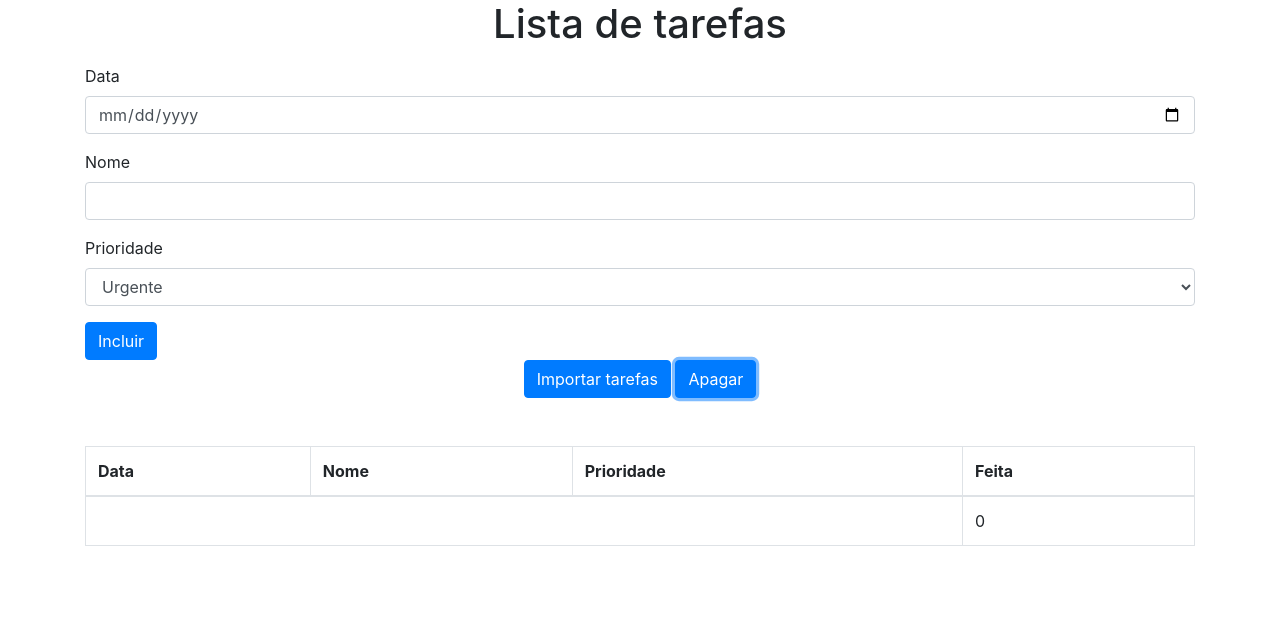
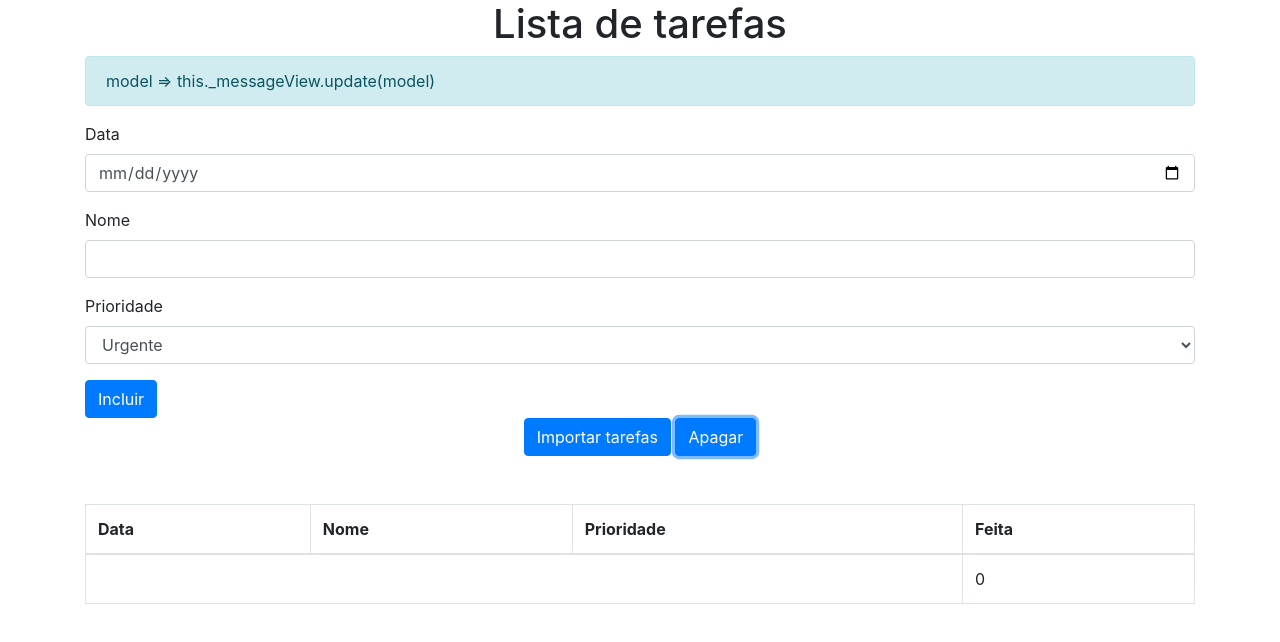
Before and after one commit to CarlosHMoreira/task-list, a plain HTML site: page client/index.html in a window 1280 px wide. Both pictures are taken after a click on the button "Apagar". Drawn offline with nearby package versions, Linux system fonts and the light colour scheme.

Commit message:
Add a view renderer in model constructor to update view without nedd cal method update

```diff
--- a/client/index.html
+++ b/client/index.html
@@ -43,7 +43,7 @@
         <button class="btn btn-primary text-center" type="button">
             Importar tarefas
         </button>
-        <button class="btn btn-primary text-center" type="button">
+        <button class="btn btn-primary text-center" type="button" onclick="negociacaoController.emptiesTaskList()">
             Apagar
         </button>
     </div>
--- a/client/js/app/controllers/TaskController.js
+++ b/client/js/app/controllers/TaskController.js
@@ -11,13 +11,13 @@ class TaskController {
         this._inputName = $('#name');
         this._inputPriority = $('#priority');
 
-        this._taskList = new TaskList();
-        this._taskView = new TaskListView($('#taskView'));
+        this._taskList = new TaskList(model => this._taskListView.update(model));
+        this._taskListView = new TaskListView($('#taskView'));
 
-        this._message = new Message();
+        this._message = new Message(model => this._messageView.update(model));
         this._messageView = new MessageView($('#messageView'));
 
-        this._taskView.update(this._taskList);
+        this._taskListView.update(this._taskList);
         this._messageView.update(this._message);
     }
 
@@ -39,14 +39,17 @@ class TaskController {
 
     _updateMessage(text) {
         this._message.text = text;
-        this._messageView.update(this._message);
     }
 
     addTask(event) {
         event.preventDefault();
         this._taskList.addTask(this._createTask());
-        this._taskView.update(this._taskList);
         this._updateMessage("Tarefa adicionada com sucesso.");
         this._clearForm();
     }
+
+    emptiesTaskList() {
+        this._taskList.emptiesList();
+        this._updateMessage('Tarefas removidas com sucesso.');
+    }
 }
--- a/client/js/app/models/TaskList.js
+++ b/client/js/app/models/TaskList.js
@@ -1,6 +1,7 @@
 class TaskList {
-    constructor() {
+    constructor(viewRenderer) {
         this._tasks = [];
+        this._viewRenderer = viewRenderer;
     }
 
     get tasks() {
@@ -8,7 +9,12 @@ class TaskList {
     }
 
     addTask(task) {
+        this._tasks.push(task);
+        this._viewRenderer(this);
+    }
 
-        this._tasks.push(task);
+    emptiesList() {
+        this._tasks = [];
+        this._viewRenderer(this);
     }
 }
```
